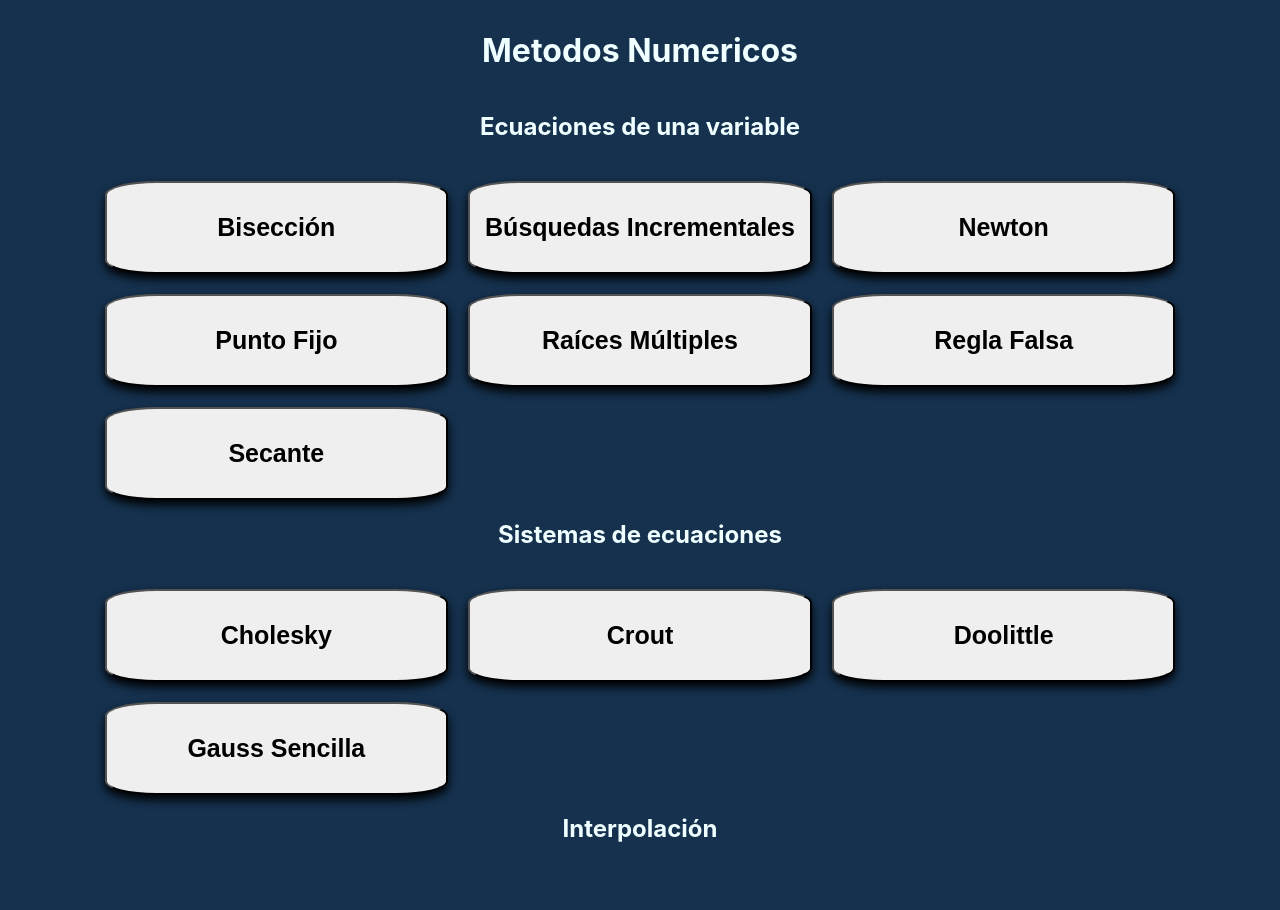
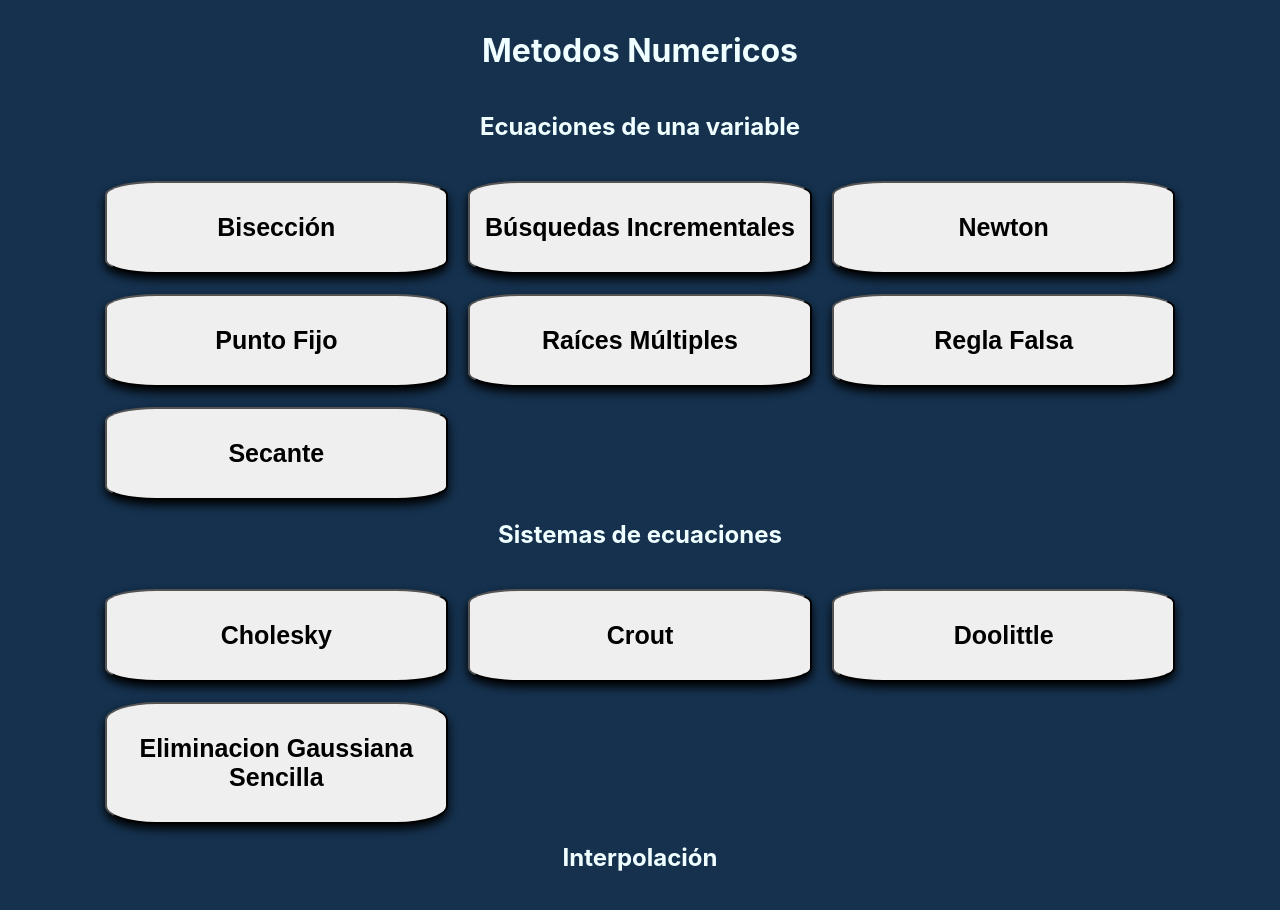
Before and after one commit to Miguelco23/Numerical-analysis, a React (Create React App) app in the folder numerical_front/: page / in a window 1280 px wide. Shown: the top 910 px of the page. Built offline with nearby package versions, Linux system fonts and the light colour scheme.

Commit message:
Change of display name Eliminacion Gaussiana sencilla

```diff
--- a/numerical_front/src/HomePage.jsx
+++ b/numerical_front/src/HomePage.jsx
@@ -88,7 +88,7 @@ const HomePage = () => {
           Doolittle
         </button>
         <button className="homeButton" onClick={() => handleOpenModal("GausSimple")}>
-          Gauss Sencilla
+          Eliminacion Gaussiana Sencilla
         </button>
       </div>
 
--- a/numerical_front/src/methods/GaussSencilla.jsx
+++ b/numerical_front/src/methods/GaussSencilla.jsx
@@ -70,7 +70,7 @@ const GaussSencilla = () => {
 
   return (
     <div>
-      <h2>Gauss Sencilla</h2>
+      <h2>Eliminacion Gaussiana Sencilla</h2>
       <div>
         <label>Orden de la matriz:</label>
         <input type="number" min="1" onChange={handleMatrixSizeChange} />
```
